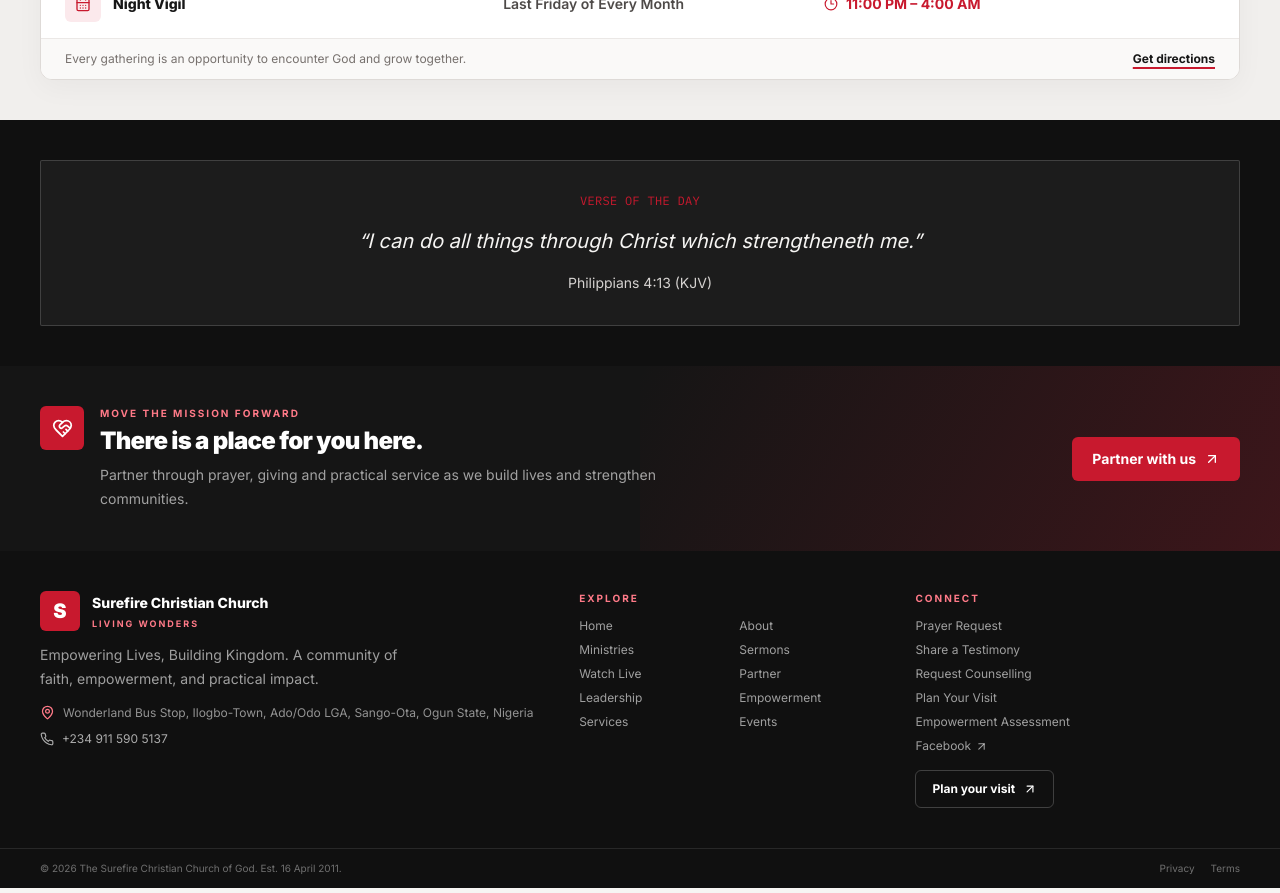
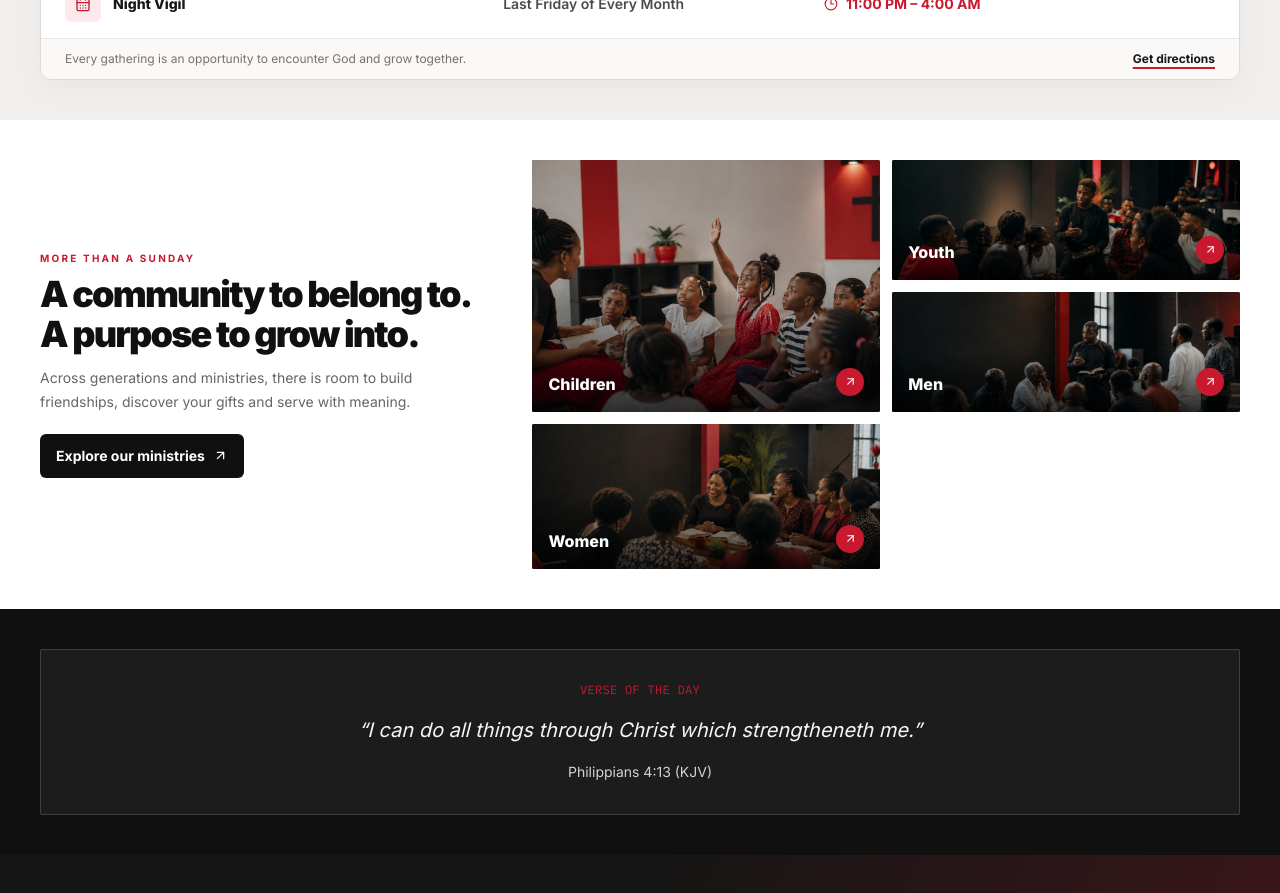
Before and after one commit to taiwoatlas/surefire-next, a Next.js app: page / in a window 1280 px wide. Shown: the part 1320-2213 px from the top of the page. Built offline with nearby package versions, Linux system fonts and the light colour scheme; no server answers.

Commit message:
Integrate ministry photography into the homepage story

```diff
--- a/app/page.tsx
+++ b/app/page.tsx
@@ -2,6 +2,7 @@ import type { Metadata } from "next";
 import { Hero } from "@/components/home/Hero";
 import { VisionStatement } from "@/components/home/VisionStatement";
 import { ServicesFeature } from "@/components/home/ServicesFeature";
+import { CommunityFeature } from "@/components/home/CommunityFeature";
 import { PartnerFeature } from "@/components/home/PartnerFeature";
 import { VerseOfTheDay } from "@/components/scripture/VerseOfTheDay";
 import { Section } from "@/components/layout/Section";
@@ -17,6 +18,7 @@ export default function HomePage() {
       <Hero />
       <VisionStatement />
       <ServicesFeature />
+      <CommunityFeature />
       <Section tone="ink" className="py-8 md:py-10">
         <VerseOfTheDay />
       </Section>
```
